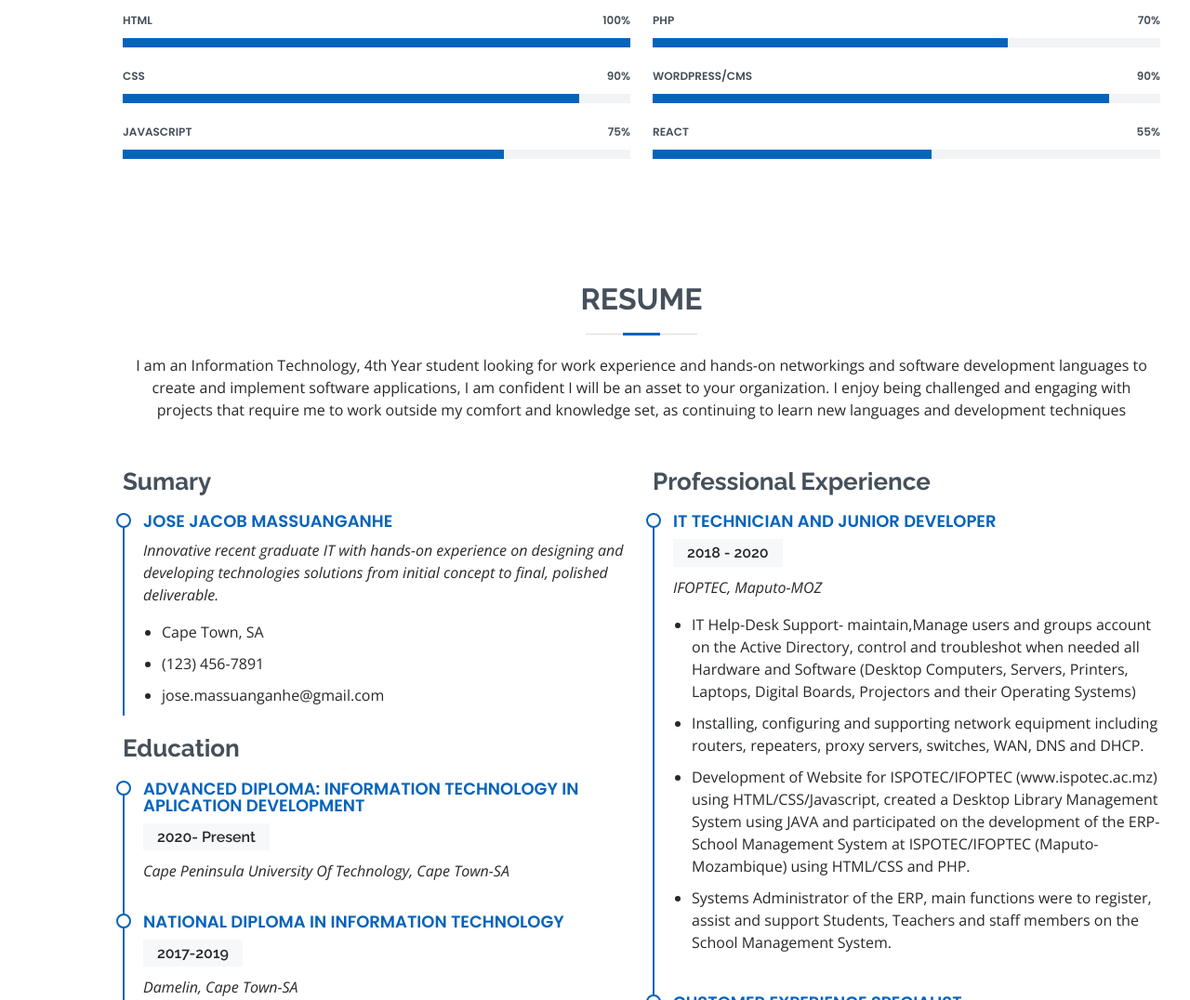
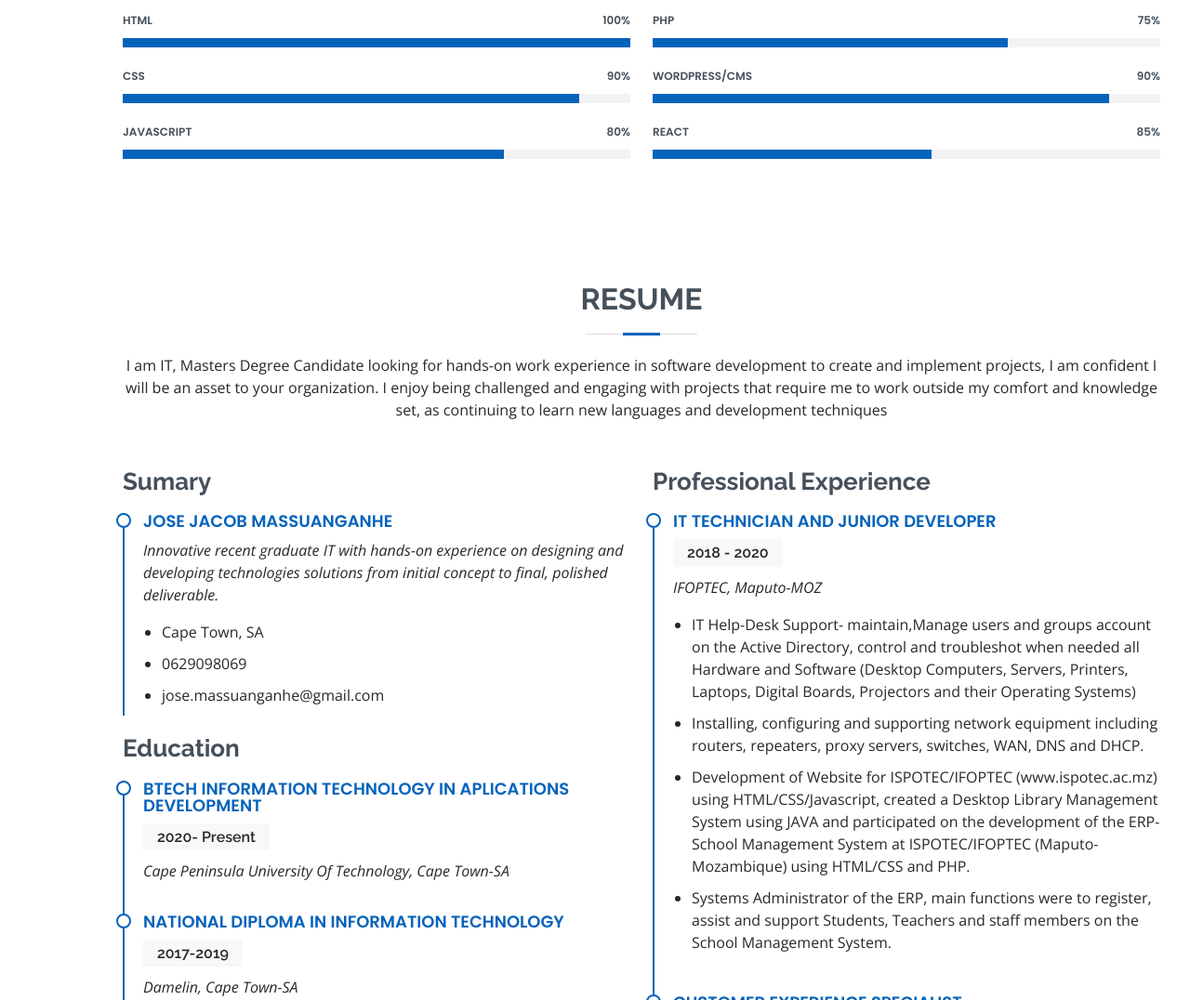
Before and after one commit to tejaycob/Jose_Jacob_resume, a plain HTML site: page index.html in a window 1280 px wide. Shown: the part 1956-3032 px from the top of the page at 93% size. Drawn offline with nearby package versions, Linux system fonts and the light colour scheme.

Commit message:
Update index.html

```diff
--- a/index.html
+++ b/index.html
@@ -92,14 +92,14 @@ Creativity, Responsibility and Dedication in the elaboration and implementation
                 <ul>
                   <li><i class="bi bi-chevron-right"></i> <strong>Birthday:</strong> <span>26 October</span></li>
                   <li><i class="bi bi-chevron-right"></i> <strong>Website:</strong> <span>www.josejacobm.com</span></li>
-                  <li><i class="bi bi-chevron-right"></i> <strong>Phone:</strong> <span>+123 456 7890</span></li>
+                  <li><i class="bi bi-chevron-right"></i> <strong>Phone:</strong> <span>0629098069</span></li>
                   <li><i class="bi bi-chevron-right"></i> <strong>City:</strong> <span>Cape Town</span></li>
                 </ul>
               </div>
               <div class="col-lg-6">
                 <ul>
                   <li><i class="bi bi-chevron-right"></i> <strong>Age:</strong> <span>23</span></li>
-                  <li><i class="bi bi-chevron-right"></i> <strong>Degree:</strong> <span>Bachelors</span></li>
+                  <li><i class="bi bi-chevron-right"></i> <strong>Degree:</strong> <span>BTech Information Technology</span></li>
                   <li><i class="bi bi-chevron-right"></i> <strong>Email:</strong> <span>jose.massuanganhe@gmail.com</span></li>
                   <li><i class="bi bi-chevron-right"></i> <strong>Status:</strong> <span>Open to work</span></li>
                 </ul>
@@ -146,7 +146,7 @@ Creativity, Responsibility and Dedication in the elaboration and implementation
             </div>
 
             <div class="progress">
-              <span class="skill">JavaScript <i class="val">75%</i></span>
+              <span class="skill">JavaScript <i class="val">80%</i></span>
               <div class="progress-bar-wrap">
                 <div class="progress-bar" role="progressbar" aria-valuenow="75" aria-valuemin="0" aria-valuemax="100"></div>
               </div>
@@ -157,7 +157,7 @@ Creativity, Responsibility and Dedication in the elaboration and implementation
           <div class="col-lg-6">
 
             <div class="progress">
-              <span class="skill">PHP <i class="val">70%</i></span>
+              <span class="skill">PHP <i class="val">75%</i></span>
               <div class="progress-bar-wrap">
                 <div class="progress-bar" role="progressbar" aria-valuenow="70" aria-valuemin="0" aria-valuemax="100"></div>
               </div>
@@ -171,7 +171,7 @@ Creativity, Responsibility and Dedication in the elaboration and implementation
             </div>
 
             <div class="progress">
-              <span class="skill">React <i class="val">55%</i></span>
+              <span class="skill">React <i class="val">85%</i></span>
               <div class="progress-bar-wrap">
                 <div class="progress-bar" role="progressbar" aria-valuenow="55" aria-valuemin="0" aria-valuemax="100"></div>
               </div>
@@ -190,8 +190,8 @@ Creativity, Responsibility and Dedication in the elaboration and implementation
 
         <div class="section-title">
           <h2>Resume</h2>
-          <p>I am an Information Technology, 4th Year student looking for work experience and hands-on networkings and software development languages to
-            create and implement software applications, I am confident I will be an asset to your organization.
+          <p>I am IT, Masters Degree Candidate looking for hands-on work experience in software development to
+            create and implement projects, I am confident I will be an asset to your organization.
 I enjoy being challenged and engaging with projects that require me to work outside my comfort and knowledge set,
 as continuing to learn new languages and development techniques
 </div>
@@ -204,14 +204,14 @@ as continuing to learn new languages and development techniques
               <p><em>Innovative recent graduate IT with hands-on experience on designing and developing technologies solutions from initial concept to final, polished deliverable.</em></p>
               <ul>
                 <li>Cape Town, SA</li>
-                <li>(123) 456-7891</li>
+                <li>0629098069</li>
                 <li>jose.massuanganhe@gmail.com</li>
               </ul>
             </div>
 
             <h3 class="resume-title">Education</h3>
             <div class="resume-item">
-              <h4>Advanced Diploma: Information Technology in Aplication Development</h4>
+              <h4>BTech Information Technology in Aplications Development</h4>
               <h5>2020- Present</h5>
               <p><em>Cape Peninsula University Of Technology, Cape Town-SA</em></p>
             </div>
```
